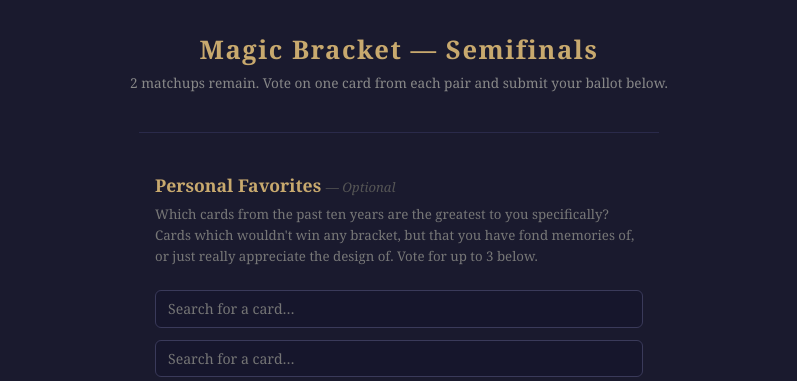
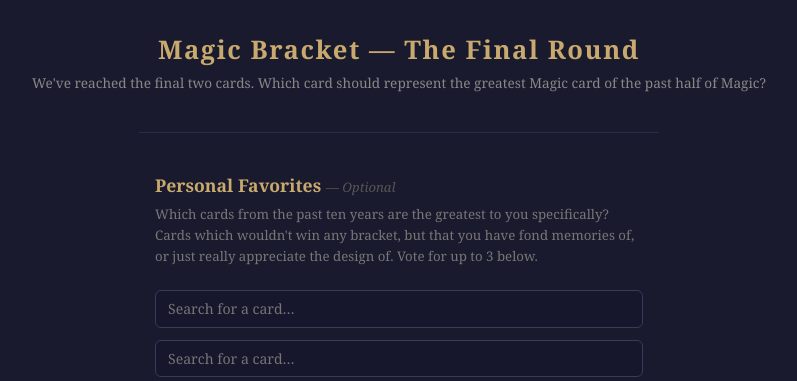
Before and after one commit to AHerrick76/MagicBracket2, a Flask app: template templates/bracket_vote.html in a window 1280 px wide. Shown: the part 44-425 px from the top of the page, without its empty margins (241-1038 px from the left). Run offline with Flask 3, Linux system fonts and the light colour scheme; the template is opened without the code that fills it, so the values that code supplies are empty; parts of the project's set-up code (start-up, migrations or seed data) failed here and were passed over; some libraries are stand-ins or nearby versions.

Commit message:
update headers

```diff
--- a/templates/bracket_vote.html
+++ b/templates/bracket_vote.html
@@ -3,7 +3,7 @@
 <head>
     <meta charset="UTF-8">
     <meta name="viewport" content="width=device-width, initial-scale=1.0">
-    <title>Magic Bracket — Semifinals</title>
+    <title>Magic Bracket — The Final Round</title>
     <style>
         * { box-sizing: border-box; margin: 0; padding: 0; }
 
@@ -453,8 +453,8 @@
 
 <div id="vote-form">
     <div class="page-header">
-        <h1>Magic Bracket &mdash; Semifinals</h1>
-        <p>2 matchups remain. Vote on one card from each pair and submit your ballot below.</p>
+        <h1>Magic Bracket &mdash; The Final Round</h1>
+        <p>We've reached the final two cards. Which card should represent the greatest Magic card of the past half of Magic?</p>
     </div>
 
     <div class="matchup-list">
```
